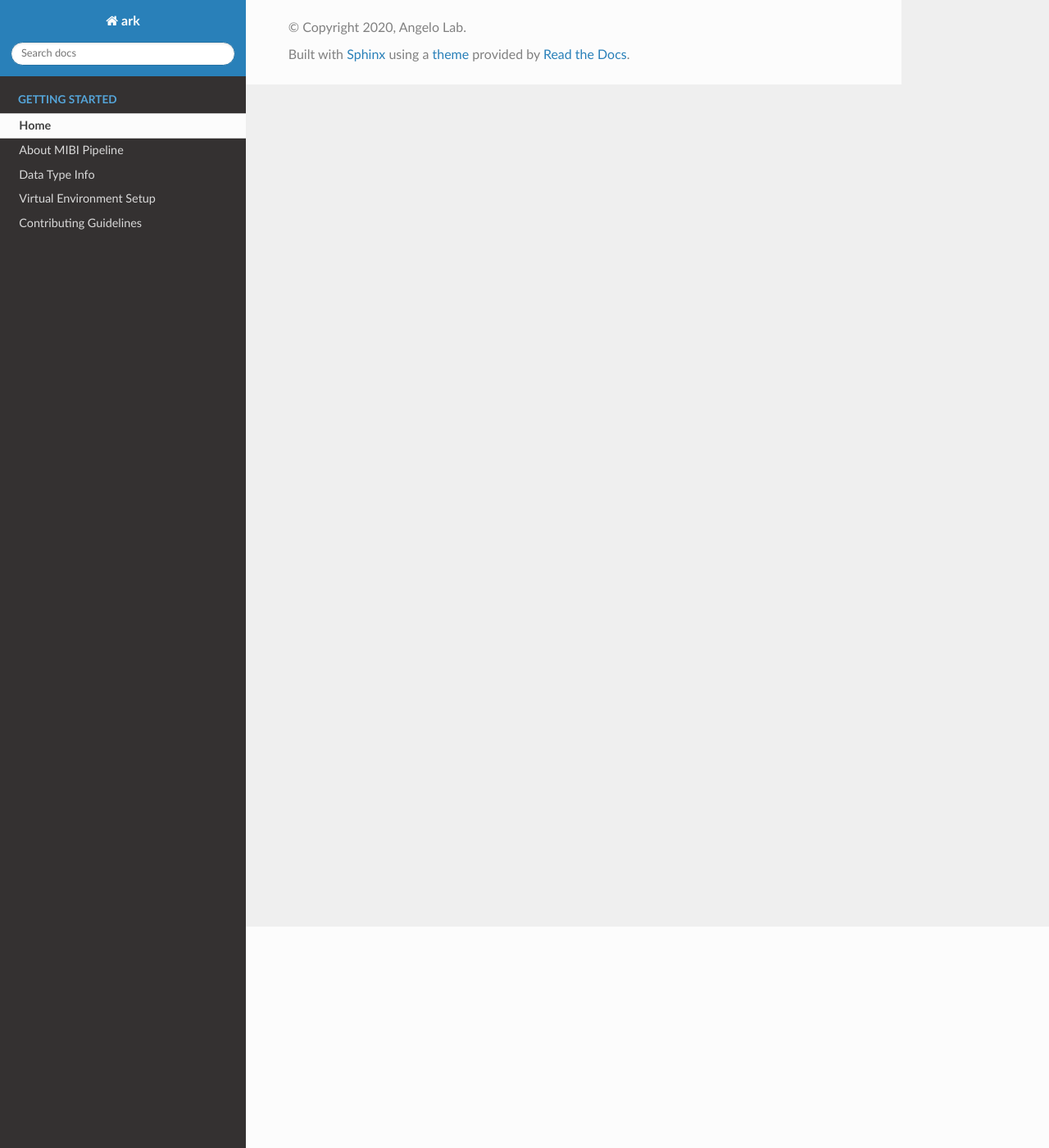
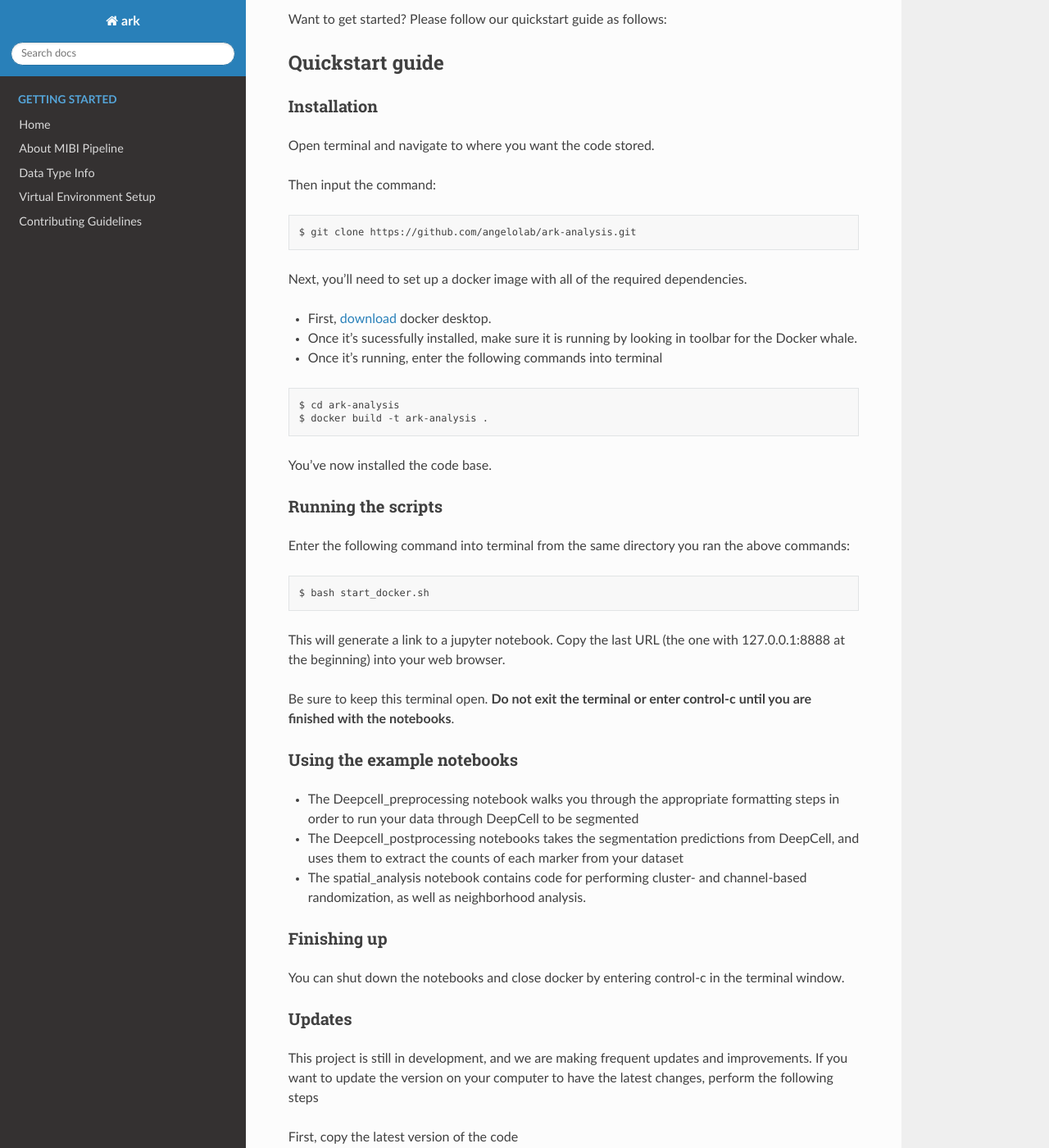
Before and after one commit to angelolab/ark-analysis, a Sphinx documentation site: the page built from docs/index.rst, in a window 1280 px wide and 1400 px high, scrolled down 270 px. Shown: the whole window at 82% size. Built offline with Sphinx 7.4.7 and the Read the Docs theme 2.0.0, drawn with Linux system fonts in a browser that asks for light colours; pages that are not in the unit, such as notebooks, are missing from menus; some of the changed text lies outside the part shown.

Commit message:
Create home page for documentation

````diff
--- a/docs/_rtd/landing.md
+++ b/docs/_rtd/landing.md
@@ -1,3 +1,86 @@
 ## Welcome to ARK
 
-Add a nice welcome message, and possibly link the quickstart guide as well.
+Thanks for choosing `ark`! `ark` is one of several libraries developed by [Angelo Lab](https://www.angelolab.com) affiliated with the Department of Pathology at Stanford University which uses Multiplexed Ion Beam Imaging (MIBI) for medical imaging analysis. Specifically, `ark` is a toolkit that assists with pre-processing tasks and post-processing analyis of image data generated from MIBI.
+
+Want to get started? Please follow our quickstart guide as follows:
+
+### Quickstart guide
+
+#### Installation
+
+Open terminal and navigate to where you want the code stored.
+
+Then input the command:
+
+```
+$ git clone https://github.com/angelolab/ark-analysis.git
+```
+
+Next, you'll need to set up a docker image with all of the required dependencies.
+ - First, [download](https://hub.docker.com/?overlay=onboarding) docker desktop.
+ - Once it's sucessfully installed, make sure it is running by looking in toolbar for the Docker whale.
+ - Once it's running, enter the following commands into terminal
+
+```
+$ cd ark-analysis
+$ docker build -t ark-analysis .
+```
+
+You've now installed the code base.
+
+#### Running the scripts
+
+Enter the following command into terminal from the same directory you ran the above commands:
+
+```
+$ bash start_docker.sh
+```
+
+This will generate a link to a jupyter notebook. Copy the last URL (the one with 127.0.0.1:8888 at the beginning) into your web browser.
+
+Be sure to keep this terminal open.  **Do not exit the terminal or enter control-c until you are finished with the notebooks**.
+
+#### Using the example notebooks
+- The Deepcell_preprocessing notebook walks you through the appropriate formatting steps in order to run your data through DeepCell to be segmented
+- The Deepcell_postprocessing notebooks takes the segmentation predictions from DeepCell, and uses them to extract the counts of each marker from your dataset
+- The spatial_analysis notebook contains code for performing cluster- and channel-based randomization, as well as neighborhood analysis.
+
+
+#### Finishing up
+
+You can shut down the notebooks and close docker by entering control-c in the terminal window.
+
+#### Updates
+
+This project is still in development, and we are making frequent updates and improvements. If you want to update the version on your computer to have the latest changes, perform the following steps
+
+First, copy the latest version of the code
+
+```
+$ git pull
+```
+
+Then, run the command below to update the jupyter notebooks to the latest version
+```
+bash start_docker.sh --update
+```
+or
+```
+bash start_docker.sh -u
+```
+
+#### Warnings
+
+If you didn't change the name of any of the notebooks within the `scripts` folder, they will be overwritten by the command above!
+
+If you have made changes to these notebooks that you would like to keep (specific file paths, settings, custom routines, etc), rename them before updating!
+
+Examples:
+```
+Deepcell_Postprocessing.ipynb -> old_postprocessing.ipynb
+                              or postprocessing_saved.ipynb
+                              or old_dcpostP.ipynb
+                              ...
+```
+
+After updating, you can bring changes from the old notebooks into the new notebooks at your discretion
--- a/docs/conf.py
+++ b/docs/conf.py
@@ -112,7 +112,7 @@ nbsphinx_execute = 'never'
 # List of patterns, relative to source directory, that match files and
 # directories to ignore when looking for source files.
 # This pattern also affects html_static_path and html_extra_path.
-exclude_patterns = ['_rtd/landing.md', '_markdown/ark.md',  '_build', 'Thumbs.db', '.DS_Store', '**.ipynb_checkpoints']
+exclude_patterns = ['_markdown/ark.md',  '_build', 'Thumbs.db', '.DS_Store', '**.ipynb_checkpoints']
 
 # custom 'stuff' we want to ignore in nitpicky mode
 # currently empty, I don't think we'll ever run in this
--- a/docs/index.rst
+++ b/docs/index.rst
@@ -5,7 +5,7 @@
    :caption: Getting Started
    :maxdepth: 4
 
-   Home <self>
+   Home <_rtd/landing>
    About MIBI Pipeline <_rtd/pipeline>
    Data Type Info <_rtd/data_types>
    Virtual Environment Setup <_rtd/virtualenv>
````
